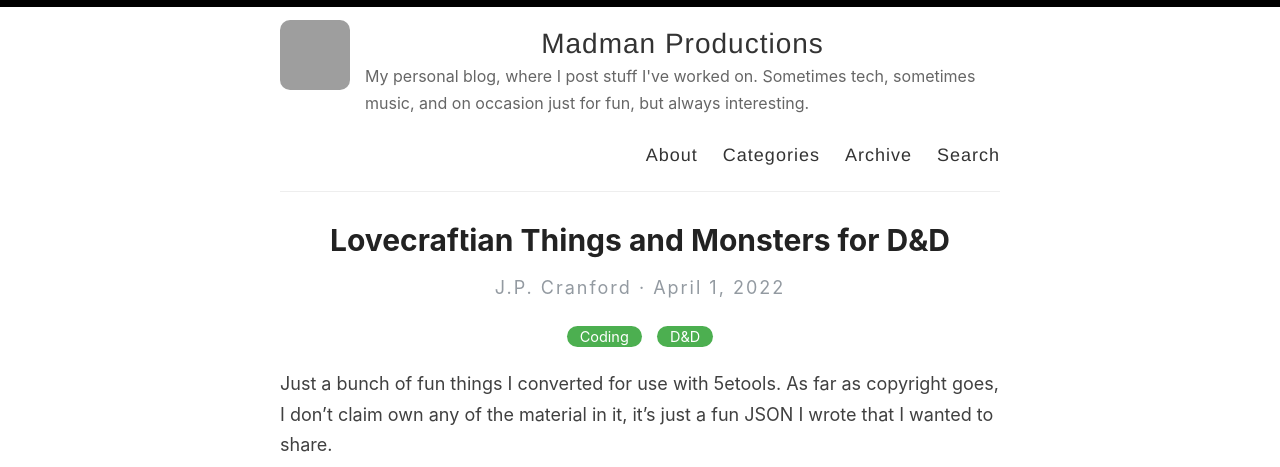
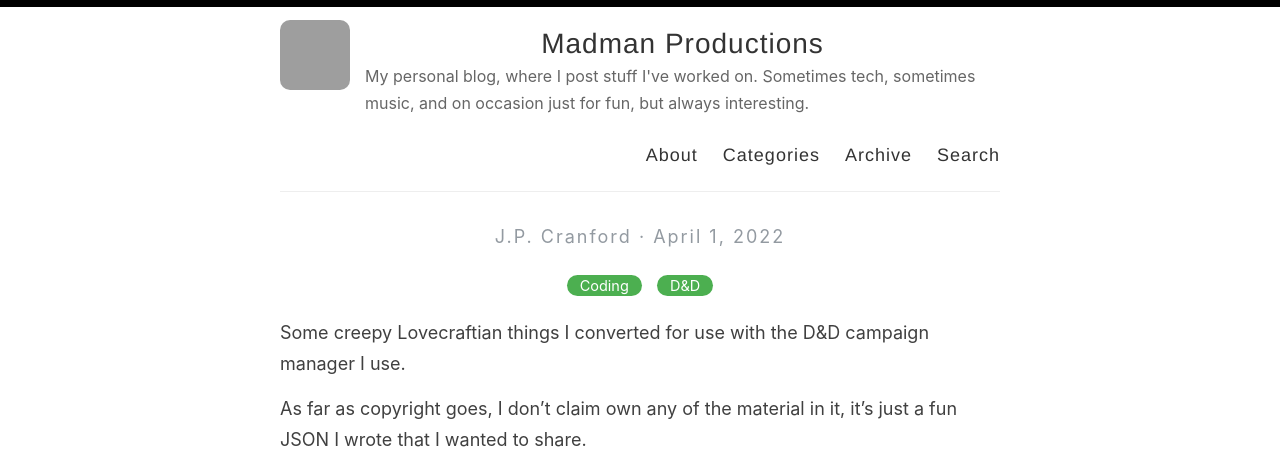
Before and after one commit to jpcranford/jpcranford.github.io, a Jekyll site: the page built from _posts/2022-04-01-lovecraftian-things.md, in a window 1280 px wide, cut to the strip 0-467 px from the top of the page. Built offline with Jekyll 4.4.1, drawn with Linux system fonts in a browser that asks for light colours; grey boxes are pictures that could not be loaded.

Commit message:
Update posts

```diff
--- a/_posts/2022-04-01-lovecraftian-things.md
+++ b/_posts/2022-04-01-lovecraftian-things.md
@@ -1,10 +1,11 @@
 ---
 layout: post
-title: Lovecraftian Things and Monsters for D&D
+title: ""
 categories: [Coding,D&D]
-excerpt: ""
 ---
 
-Just a bunch of fun things I converted for use with 5etools. As far as copyright goes, I don't claim own any of the material in it, it's just a fun JSON I wrote that I wanted to share.
+Some creepy Lovecraftian things I converted for use with the D&D campaign manager I use.
+
+As far as copyright goes, I don't claim own any of the material in it, it's just a fun JSON I wrote that I wanted to share.
 
 <script src="https://gist.github.com/jpcranford/1385e861936f2a4dcaab82c27b3b4752.js"></script>
```
Also changed, not shown: _posts/2022-04-05-silly-items.md (+3 -1 lines).
